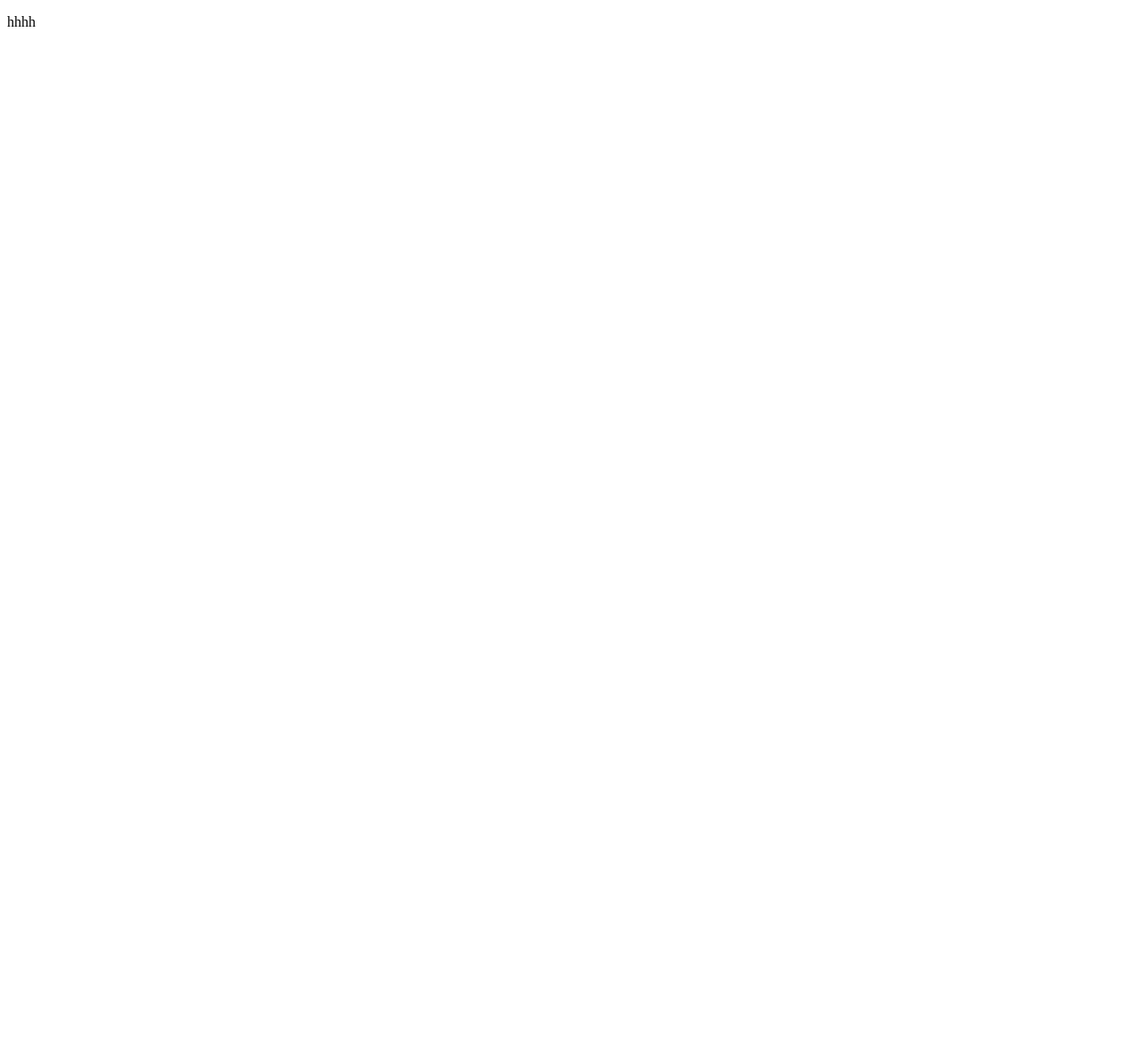
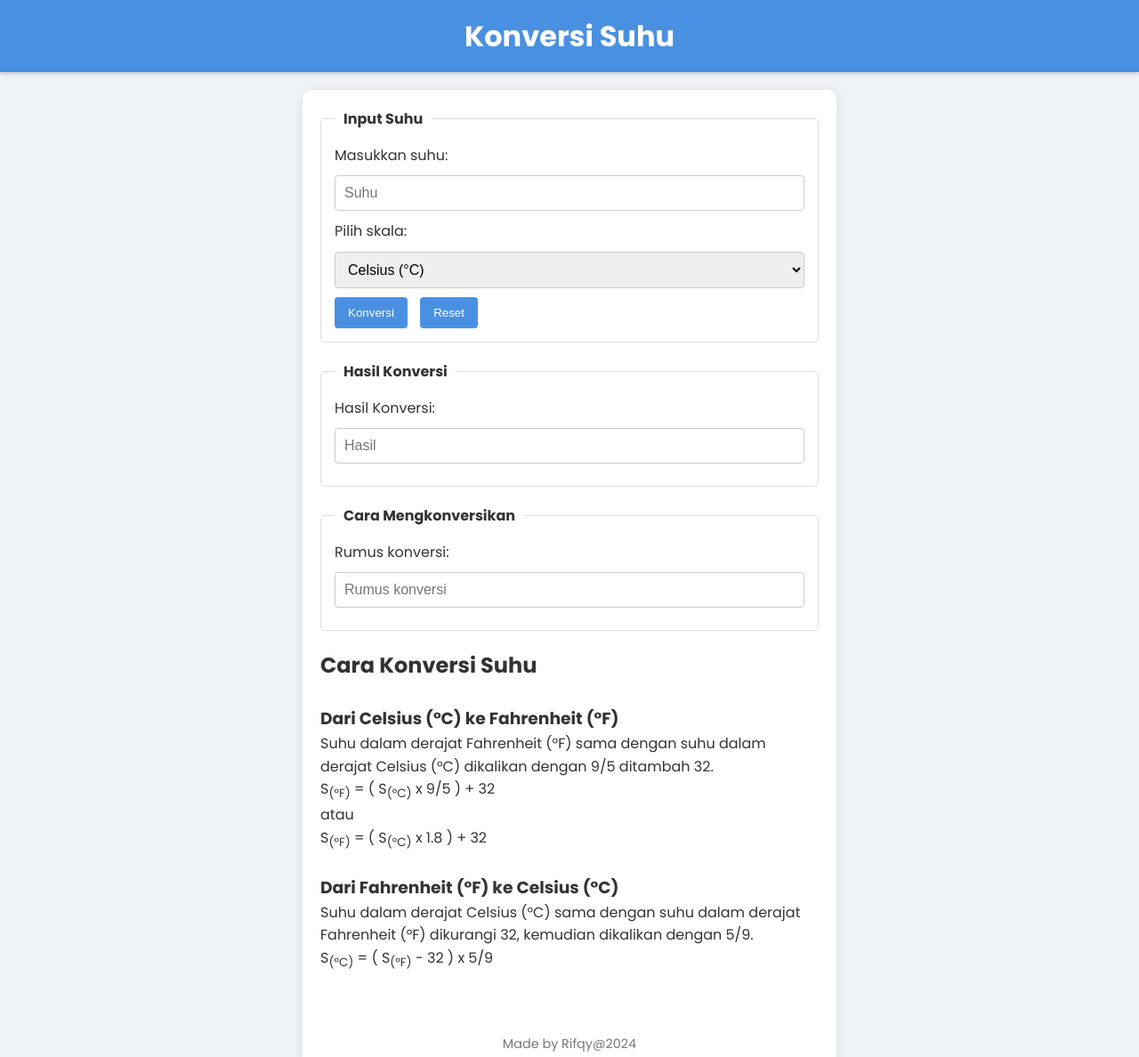
Before and after one commit to revou-fundamental-course/30-sept-24-harizrifqy, a plain HTML site: page index.html in a window 1280 px wide. Shown: the top 1188 px of the page at 89% size. Before the commit the page ends 800 px from the top, so only its background shows below. Drawn offline with Linux system fonts and the light colour scheme.

Commit message:
sudah jadi dan rensponsive

```diff
--- a/css/style.css
+++ b/css/style.css
@@ -1 +1,102 @@
-!
+/* Reset beberapa default styling */
+* {
+    margin: 0;
+    padding: 0;
+    box-sizing: border-box; /* Mengatur ukuran elemen agar lebih mudah diatur */
+}
+
+/* Styling untuk body */
+body {
+        font-family: 'Poppins', sans-serif; /* Menggunakan font Poppins */
+    background-color: #f0f4f8;
+    color: #333;
+    line-height: 1.6;
+}
+
+/* Styling untuk header */
+header {
+    background: #4a90e2;
+    color: #fff;
+    padding: 15px 20px;
+    text-align: center;
+    box-shadow: 0 2px 5px rgba(0, 0, 0, 0.2);
+}
+
+/* Styling untuk main section */
+main {
+    max-width: 600px;
+    margin: 20px auto;
+    padding: 20px;
+    background: #fff;
+    border-radius: 10px;
+    box-shadow: 0 2px 15px rgba(0, 0, 0, 0.1);
+}
+
+/* Styling untuk fieldset */
+fieldset {
+    border: 1px solid #ddd;
+    margin-bottom: 20px;
+    padding: 15px;
+    border-radius: 5px;
+}
+
+/* Styling untuk legend */
+legend {
+    font-weight: bold;
+    padding: 0 10px;
+}
+
+/* Styling untuk label */
+label {
+    display: block;
+    margin-bottom: 10px;
+}
+
+/* Styling untuk input */
+input[type="number"],
+input[type="text"],
+select {
+    width: 100%;
+    padding: 10px;
+    margin-bottom: 10px;
+    border: 1px solid #ccc;
+    border-radius: 4px;
+    font-size: 1em;
+}
+
+/* Styling untuk tombol */
+button {
+    padding: 10px 15px;
+    margin-right: 10px;
+    background: #4a90e2;
+    color: #fff;
+    border: none;
+    border-radius: 4px;
+    cursor: pointer;
+    transition: background 0.3s ease;
+}
+
+/* Hover effect untuk tombol */
+button:hover {
+    background: #357ab8;
+}
+
+/* Styling untuk footer */
+footer {
+    text-align: center;
+    margin-top: 70px;
+    font-size: 0.9em;
+    color: #777;
+}
+
+/* Responsive styling */
+@media (max-width: 600px) {
+    main {
+        padding: 10px;
+    }
+
+    button {
+        width: 100%;
+        margin-bottom: 10px;
+    }
+}
--- a/index.html
+++ b/index.html
@@ -2,10 +2,86 @@
 <html lang="en">
 <head>
     <meta charset="UTF-8">
-    <meta name="viewport" content="width=device-width, initial-scale=1.0">
-    <title>Document</title>
+    <meta name="viewport" content="width=device-width, initial-scale=1.0"> <!-- Mengatur viewport untuk responsivitas -->
+    <title>Konversi Suhu</title> <!-- Judul halaman -->
+    <link rel="stylesheet" href="css/style.css"> <!-- Menghubungkan file CSS -->
+    <link href="https://fonts.googleapis.com/css2?family=Poppins:wght@300;400;500;600;700&display=swap" rel="stylesheet">
+
 </head>
 <body>
-    <p>hhhh</p>
+
+    <header>
+        <h1>Konversi Suhu</h1> <!-- Judul utama aplikasi -->
+    </header>
+
+    <main>
+
+        <form class="top"> <!-- Form untuk input suhu -->
+            <fieldset>
+                <legend>Input Suhu</legend>
+
+                <label for="temperature">Masukkan suhu:</label> <!-- Label untuk input suhu -->
+                <input type="number" id="temperature" placeholder="Suhu"> <!-- Input untuk suhu -->
+
+                <div>
+                    <label for="scale">Pilih skala:</label> <!-- Label untuk memilih skala -->
+                    <select id="scale">
+                        <option value="celsius">Celsius (&deg;C)</option> <!-- Pilihan untuk Celsius -->
+                        <option value="fahrenheit">Fahrenheit (&deg;F)</option> <!-- Pilihan untuk Fahrenheit -->
+                    </select>
+                </div>
+
+                <div>
+                    <button type="button" id="convertButton">Konversi</button> <!-- Tombol untuk melakukan konversi -->
+                    <button type="button" id="resetButton">Reset</button> <!-- Tombol untuk mereset input -->
+                </div>
+            </fieldset>
+
+            <fieldset>
+                <legend>Hasil Konversi</legend>
+
+                <label for="result">Hasil Konversi:</label> <!-- Label untuk hasil konversi -->
+                <input type="number" id="result" placeholder="Hasil" readonly> <!-- Input untuk hasil konversi (readonly) -->
+            </fieldset>
+
+            <fieldset>
+                <legend>Cara Mengkonversikan</legend>
+
+                <label for="conversionMethod">Rumus konversi:</label> <!-- Label untuk rumus konversi -->
+                <input type="text" id="conversionMethod" placeholder="Rumus konversi" readonly> <!-- Input untuk menampilkan rumus (readonly) -->
+            </fieldset>
+        </form>
+
+        <section>
+            <h2>Cara Konversi Suhu</h2> <!-- Judul untuk bagian cara konversi -->
+            <article>
+                <br>
+                <h3>Dari Celsius (&deg;C) ke Fahrenheit (&deg;F)</h3> <!-- Sub-judul untuk konversi Celsius ke Fahrenheit -->
+                <p>Suhu dalam derajat Fahrenheit (&deg;F) sama dengan suhu dalam derajat Celsius (&deg;C) dikalikan dengan 9/5 ditambah 32.</p>
+                <p>
+                    S<sub>(&deg;F)</sub> = ( S<sub>(&deg;C)</sub> x 9/5 ) + 32 <br>
+                    atau <br>
+                    S<sub>(&deg;F)</sub> = ( S<sub>(&deg;C)</sub> x 1.8 ) + 32
+                </p>
+            </article>
+            <br>
+            <article>
+                <h3>Dari Fahrenheit (&deg;F) ke Celsius (&deg;C)</h3> <!-- Sub-judul untuk konversi Fahrenheit ke Celsius -->
+                <p>Suhu dalam derajat Celsius (&deg;C) sama dengan suhu dalam derajat Fahrenheit (&deg;F) dikurangi 32, kemudian dikalikan dengan 5/9.</p>
+                <p>
+                    S<sub>(&deg;C)</sub> = ( S<sub>(&deg;F)</sub> - 32 ) x 5/9
+                </p>
+            </article>
+        </section>
+
+
+        <footer>
+            <p class="footer"> Made by Rifqy@2024</p> <!-- informasi pembuat -->
+        </footer>
+
+    </main>
+
+    <script src="js/script.js"></script> <!-- Menghubungkan file JavaScript -->
+
 </body>
 </html>
--- a/js/script.js
+++ b/js/script.js
@@ -0,0 +1,38 @@
+// Event listener untuk tombol konversi
+document.getElementById('convertButton').addEventListener('click', function() {
+    // Mengambil nilai input suhu dan skala yang dipilih
+    const temperatureInput = document.getElementById('temperature').value;
+    const scale = document.getElementById('scale').value;
+    let result;
+
+    // Validasi input suhu
+    if (temperatureInput === '' || isNaN(temperatureInput)) {
+        alert('Silakan masukkan angka yang valid untuk suhu.'); // Notifikasi jika input tidak valid
+        return; // Keluar dari fungsi jika input tidak valid
+    }
+
+    const temperature = parseFloat(temperatureInput); // Mengonversi input menjadi angka
+
+    // Konversi berdasarkan skala yang dipilih
+    if (scale === 'celsius') {
+        // Konversi dari Celsius ke Fahrenheit
+        result = (temperature * 9/5) + 32;
+        document.getElementById('conversionMethod').value = `(${temperature} x 9/5) + 32`;
+    } else {
+        // Konversi dari Fahrenheit ke Celsius
+        result = (temperature - 32) * 5/9;
+        document.getElementById('conversionMethod').value = `(${temperature} - 32) x 5/9`;
+    }
+
+    // Menampilkan hasil konversi dengan dua angka desimal
+    document.getElementById('result').value = result.toFixed(2);
+});
+
+// Event listener untuk tombol reset
+document.getElementById('resetButton').addEventListener('click', function() {
+    // Mengosongkan semua input dan output
+    document.getElementById('temperature').value = '';
+    document.getElementById('result').value = '';
+    document.getElementById('conversionMethod').value = '';
+    document.getElementById('scale').value = 'celsius'; // Mengatur skala kembali ke Celsius
+});
```
